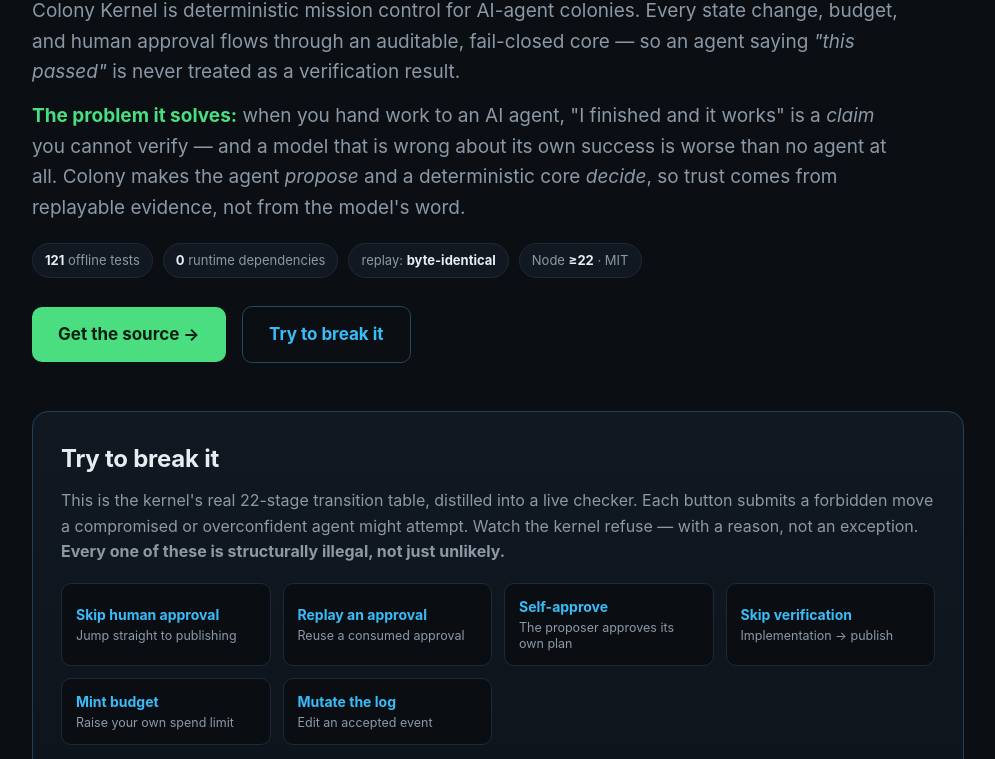
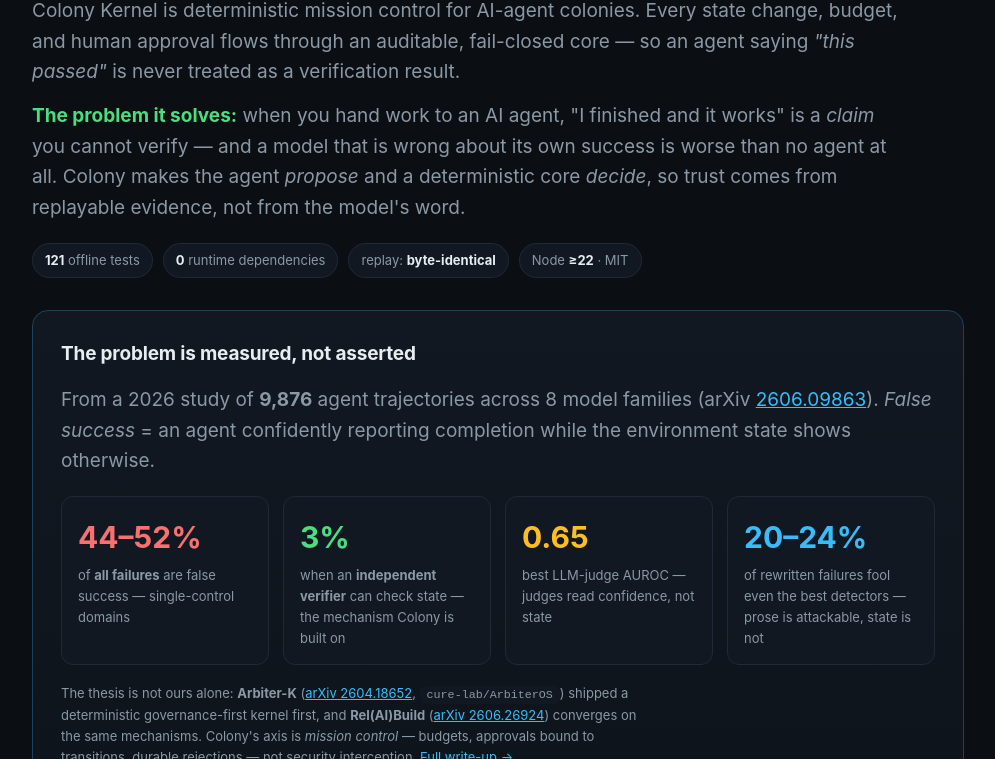
Before and after one commit to faresrafat3/colony-kernel, a website: page docs/site/index.html in a window 1280 px wide. Shown: the part 193-952 px from the top of the page, without its empty margins (142-1137 px from the left). Drawn offline with Linux system fonts and the light colour scheme.

Commit message:
docs(site): put the measured numbers on the page, and link the research
The study was on GitHub but nothing on the site pointed at it — a reader who
landed on the page had no path to the evidence. Added the four headline
numbers (44-52% of failures, 3% with an independent verifier, 0.65 judge
AUROC, 20-24% adversarial-rewrite flip) as a stat block, and linked the
arXiv ids plus the full write-up so every claim on the page is one click
from its source.

The 3% figure is the whole argument and it was buried: give verification to
something other than the model and the failure nearly disappears.

```diff
--- a/docs/site/index.html
+++ b/docs/site/index.html
@@ -67,6 +67,33 @@
     <span class="badge"><b>0</b> runtime dependencies</span>
     <span class="badge">replay: <b>byte-identical</b></span>
     <span class="badge">Node <b>≥22</b> · MIT</span>
+  </div>
+
+  <div class="audit" style="margin-top:32px">
+    <h2 style="margin:0 0 6px;font-size:19px">The problem is measured, not asserted</h2>
+    <p class="sub" style="margin-bottom:20px">From a 2026 study of <b>9,876</b> agent trajectories across 8 model families (arXiv <a href="https://arxiv.org/abs/2606.09863" style="color:var(--acc2)">2606.09863</a>). <i>False success</i> = an agent confidently reporting completion while the environment state shows otherwise.</p>
+    <div style="display:grid;grid-template-columns:repeat(auto-fit,minmax(180px,1fr));gap:14px">
+      <div style="background:var(--panel);border:1px solid #1f2937;border-radius:12px;padding:16px">
+        <div style="font-size:30px;font-weight:700;color:var(--danger)">44–52%</div>
+        <div style="font-size:13px;color:var(--dim);margin-top:4px">of <b>all failures</b> are false success — single-control domains</div>
+      </div>
+      <div style="background:var(--panel);border:1px solid #1f2937;border-radius:12px;padding:16px">
+        <div style="font-size:30px;font-weight:700;color:var(--acc)">3%</div>
+        <div style="font-size:13px;color:var(--dim);margin-top:4px">when an <b>independent verifier</b> can check state — the mechanism Colony is built on</div>
+      </div>
+      <div style="background:var(--panel);border:1px solid #1f2937;border-radius:12px;padding:16px">
+        <div style="font-size:30px;font-weight:700;color:var(--warn)">0.65</div>
+        <div style="font-size:13px;color:var(--dim);margin-top:4px">best LLM-judge AUROC — judges read confidence, not state</div>
+      </div>
+      <div style="background:var(--panel);border:1px solid #1f2937;border-radius:12px;padding:16px">
+        <div style="font-size:30px;font-weight:700;color:var(--acc2)">20–24%</div>
+        <div style="font-size:13px;color:var(--dim);margin-top:4px">of rewritten failures fool even the best detectors — prose is attackable, state is not</div>
+      </div>
+    </div>
+    <p class="sub" style="margin-top:18px;font-size:13px">
+      The thesis is not ours alone: <b>Arbiter-K</b> (<a href="https://arxiv.org/abs/2604.18652" style="color:var(--acc2)">arXiv 2604.18652</a>, <code>cure-lab/ArbiterOS</code>) shipped a deterministic governance-first kernel first, and <b>Rel(AI)Build</b> (<a href="https://arxiv.org/abs/2606.26924" style="color:var(--acc2)">arXiv 2606.26924</a>) converges on the same mechanisms. Colony's axis is <i>mission control</i> — budgets, approvals bound to transitions, durable rejections — not security interception.
+      <a href="https://github.com/faresrafat3/colony-kernel/blob/main/docs/research-2026-10-13.md" style="color:var(--acc2)">Full write-up →</a>
+    </p>
   </div>
   <a class="cta" href="https://github.com/faresrafat3/colony-kernel">Get the source →</a>
   <a class="cta ghost" href="#tryit">Try to break it</a>
```
